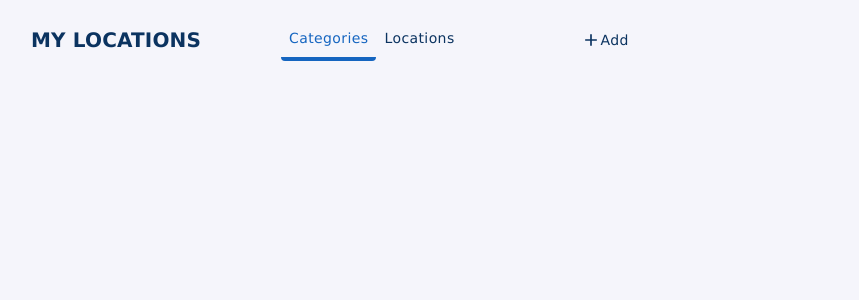
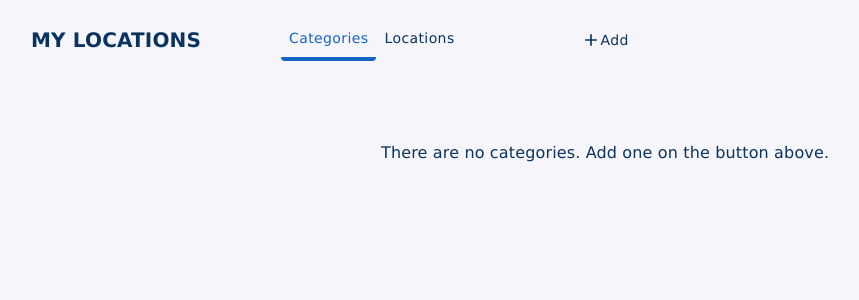
Before and after one commit to oanaprf/my-locations, a React (Create React App) app: page /categories in a window 1280 px wide. Shown: the top 300 px of the page, without its empty margins (9-868 px from the left). Built offline with nearby package versions, Linux system fonts and the light colour scheme.

Commit message:
added no categories message

```diff
--- a/src/components/categories/CategoriesList.tsx
+++ b/src/components/categories/CategoriesList.tsx
@@ -1,3 +1,4 @@
+import { Typography } from "@mui/material";
 import { makeStyles } from "@mui/styles";
 import clsx from "clsx";
 import { useDispatch, useSelector } from "react-redux";
@@ -38,7 +39,8 @@ const CategoriesList = () => {
 
   return (
     <div className={classes.categories}>
-      {categories?.map(({ id, name }) => (
+      {categories?.length ? (
+        categories?.map(({ id, name }) => (
           <div
             key={id}
             className={clsx(classes.category, selectedCategoryId === id && "selected")}
@@ -46,7 +48,12 @@ const CategoriesList = () => {
           >
             {name}
           </div>
-      ))}
+        ))
+      ) : (
+        <Typography variant="body1">
+          There are no categories. Add one on the button above.
+        </Typography>
+      )}
     </div>
   );
 };
```
Lines whose indentation alone changed are shown as unchanged.
